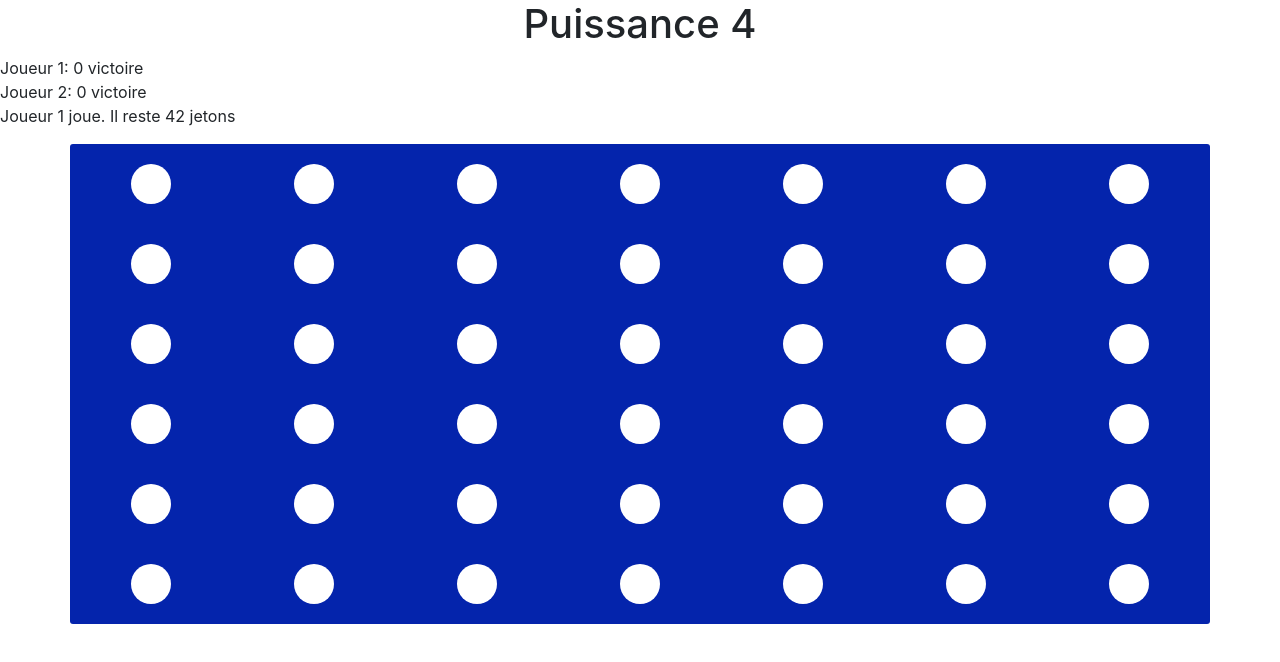
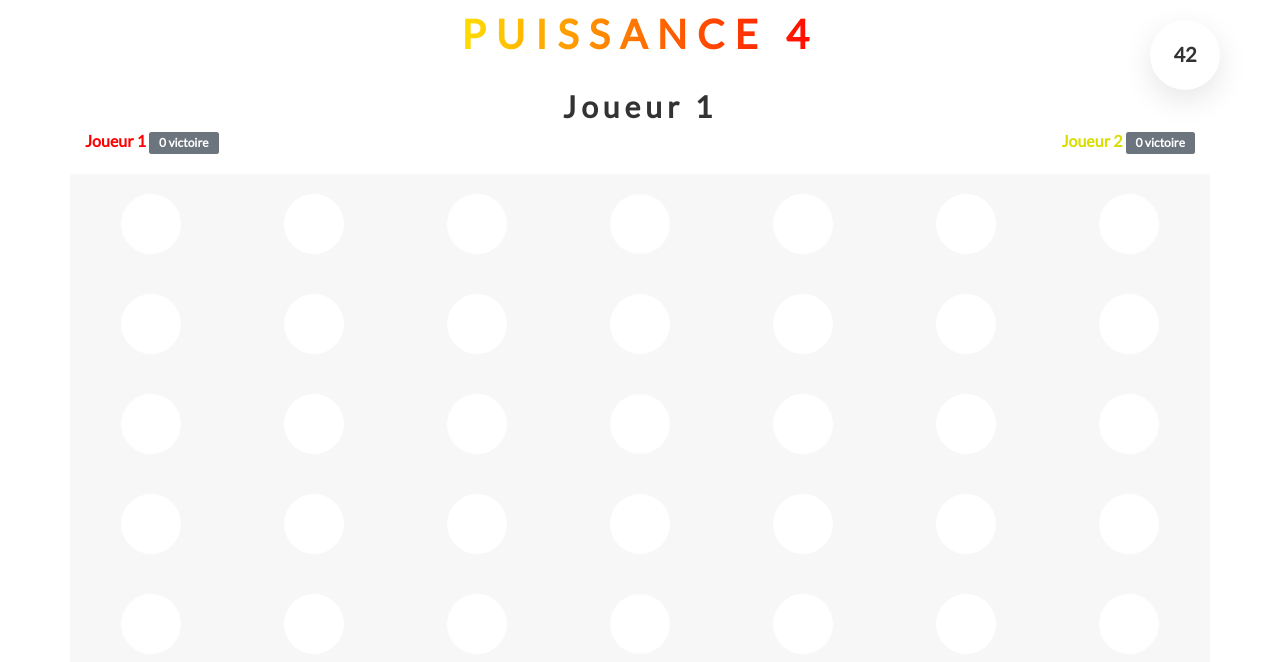
Before and after one commit to GeoffreyPlichard/puissance4, an Angular app: page / in a window 1280 px wide. Shown: the top 662 px of the page. Built offline with nearby package versions, Linux system fonts and the light colour scheme.

Commit message:
improve the style

```diff
--- a/src/app/app.component.html
+++ b/src/app/app.component.html
@@ -1,6 +1,5 @@
-<!--The content below is only a placeholder and can be replaced.-->
-<div style="text-align:center">
-  <h1>
+<div class="u-center-text  u-margin-bottom-small">
+  <h1 class="heading-primary">
     Puissance 4
   </h1>
 </div>
--- a/src/app/app.component.scss
+++ b/src/app/app.component.scss
@@ -0,0 +1,2 @@
+@import '../styles/abstracts/variables';
+@import '../styles/base/helpers';
--- a/src/app/board/board.component.html
+++ b/src/app/board/board.component.html
@@ -1,12 +1,23 @@
-<div *ngFor="let player of players" [ngPlural]="player.score">
-  <span >{{player.pseudo}}: </span>
-  <span>{{player.score}} </span>
-  <ng-template ngPluralCase="=0">victoire</ng-template>
-  <ng-template ngPluralCase="=1">victoire</ng-template>
-  <ng-template ngPluralCase="other">victoires</ng-template>
-
+<div class="total-tokens">
+  <span class="total-tokens__number">
+    {{ getTokenLeft() }}
+  </span>
 </div>
-<p>{{playingPlayer.pseudo}} joue. Il reste {{ getTokenLeft() }} jetons</p>
+<div class="container">
+  <div class="row" class="text-center">
+      <h2 class="heading-secondary">{{playingPlayer.pseudo}}</h2>
+  </div>
+  <div class="row score">
+    <div *ngFor="let player of players; let i = index" [ngPlural]="player.score" class="col-sm-6" [ngClass]="{'text-right': i===1}">
+      <span [ngClass]="player.color === 'r' ? 'score__player-red' : 'score__player-yellow'" class="score__player-pseudo">{{player.pseudo}}    </span>
+      <span class="score__player-score badge badge-secondary">{{player.score}}
+        <ng-template ngPluralCase="=0">victoire</ng-template>
+        <ng-template ngPluralCase="=1">victoire</ng-template>
+        <ng-template ngPluralCase="other">victoires</ng-template>
+      </span>
+    </div>
+  </div>
+</div>
 
 
 <div class="container board">
--- a/src/app/board/board.component.scss
+++ b/src/app/board/board.component.scss
@@ -5,10 +5,11 @@
     overflow: hidden;
     background-color: $board-color;
     border-radius: 3px;
+    margin-top: 2rem;
+    margin-bottom: 2rem;
 
     &__cell {
-        padding: 20px;
-        height: 80px;
+        padding: 2rem;
 
         &-active {
             background-color: #ccc;
@@ -18,12 +19,54 @@
     &__token-hole {
         background-color: #fff;
         border-radius: 50%;
-        width: 40px;
-        height: 40px;
+        width: 6rem;
+        height: 6rem;
         margin: 0 auto;
     }
 }
 
-.active-player {
-    font-weight: bold;
+.score {
+
+    &__player {
+
+        &-pseudo {
+            font-weight: bold;
+        }
+
+        &-score{
+            padding: .5rem 1rem;
+        }
+
+        &-red {
+            color: $color-red;
+        }
+
+        &-yellow {
+            color: $color-yellow-dark;
+        }
+    }
 }
+
+.total-tokens {
+    background-color: #fff;
+    height: 7rem;
+    width: 7rem;
+    position: absolute;
+    top: 2rem;
+    right: 6rem;
+    border-radius: 50%;
+    box-shadow: 0 1rem 3rem rgba(0, 0, 0, 0.1);
+    text-align: center;
+
+    &__number {
+        display: inline-block;
+        font-weight: bold;
+        margin-top: 1.9rem;
+        font-size: 2rem;
+        color: $color-grey-dark-2;
+    }
+}
+
+.modal-footer .btn{
+    font-size: 1.5rem;
+}
--- a/src/app/token/token.component.scss
+++ b/src/app/token/token.component.scss
@@ -1,30 +1,28 @@
+@import '../../styles/abstracts/variables';
+@import '../../styles/base/animations';
+
 .token {
     position: absolute;
     left:0;
     right:0;
-    background: black;
+    background: $color-black;
     margin-left:auto;
     margin-right:auto;
-    width: 40px;
-    height: 40px;
+    width: 6rem;
+    height: 6rem;
     border-radius: 50%;
 
     &-red {
-        background: radial-gradient(circle at 10px 10px, #ff0000, #000);
+        background: radial-gradient(circle at 1rem 1rem, $color-red, $color-black);
     }
 
     &-yellow {
-        background: radial-gradient(circle at 10px 10px, #ffe400, #000);
+        background: radial-gradient(circle at 1rem 1rem, $color-yellow, $color-black);
     }
 
     &-move {
-        animation-name: example;
+        animation-name: fall;
         animation-duration: .3s;
         animation-timing-function: ease-in;
     }
 }
-
-@keyframes example {
-    from {top: -500%;}
-    to {top: 0;}
-  }
--- a/src/index.html
+++ b/src/index.html
@@ -7,6 +7,7 @@
 
   <meta name="viewport" content="width=device-width, initial-scale=1">
   <link rel="icon" type="image/x-icon" href="favicon.ico">
+  <link href="https://fonts.googleapis.com/css?family=Lato" rel="stylesheet">
 </head>
 <body>
   <app-root></app-root>
--- a/src/styles/abstracts/_variables.scss
+++ b/src/styles/abstracts/_variables.scss
@@ -1,3 +1,19 @@
+// COLORS
 
+$color-black: #000;
 
-$board-color: #0424ac;
+$color-grey-dark: #777;
+$color-grey-dark-2: #333;
+$color-grey-dark-3: #222;
+
+$color-red: #ff0000;
+$color-yellow: #ffe400;
+$color-yellow-dark: #dadd00;
+
+// FONT
+
+$default-font-size: 1.6rem; // 16px
+
+// COMPONENTS
+
+$board-color: #f7f7f7;
--- a/src/styles/base/_animations.scss
+++ b/src/styles/base/_animations.scss
@@ -0,0 +1,4 @@
+@keyframes fall {
+    from {top: -500%;}
+    to {top: 0;}
+  }
--- a/src/styles/base/_base.scss
+++ b/src/styles/base/_base.scss
@@ -0,0 +1,7 @@
+html {
+    font-size: 62.5%; // Facilite l'utilisation des REM et s'adapte au changement de font size par l'utilisateur
+}
+
+body {
+    font-size: $default-font-size;
+}
--- a/src/styles/base/_helpers.scss
+++ b/src/styles/base/_helpers.scss
@@ -0,0 +1,14 @@
+.u-center-text { text-align: center !important; }
+
+.u-margin-bottom-big {
+    margin-bottom: 8rem !important;
+}
+.u-margin-bottom-medium {
+    margin-bottom: 4rem !important;
+}
+.u-margin-bottom-small {
+    margin-bottom: 1.5rem !important;
+}
+.u-margin-bottom-tiny {
+    margin-bottom: .5rem !important;
+}
--- a/src/styles/base/_typo.scss
+++ b/src/styles/base/_typo.scss
@@ -0,0 +1,24 @@
+body {
+    font-family: "Lato", sans-serif;
+    font-weight: 400;
+    color: $color-grey-dark-3;
+}
+
+.heading-primary {
+    display: inline-block;
+    padding: 1rem;
+    font-size: 4rem;
+    font-weight: 700;
+    letter-spacing: 1rem;
+    text-transform: uppercase;
+    background-image: linear-gradient(to right, $color-yellow, $color-red);
+    color: transparent;
+    -webkit-background-clip: text;
+}
+
+.heading-secondary {
+    color: $color-grey-dark-2;
+    font-size: 3rem;
+    font-weight: 700;
+    letter-spacing: .5rem;
+}
```
